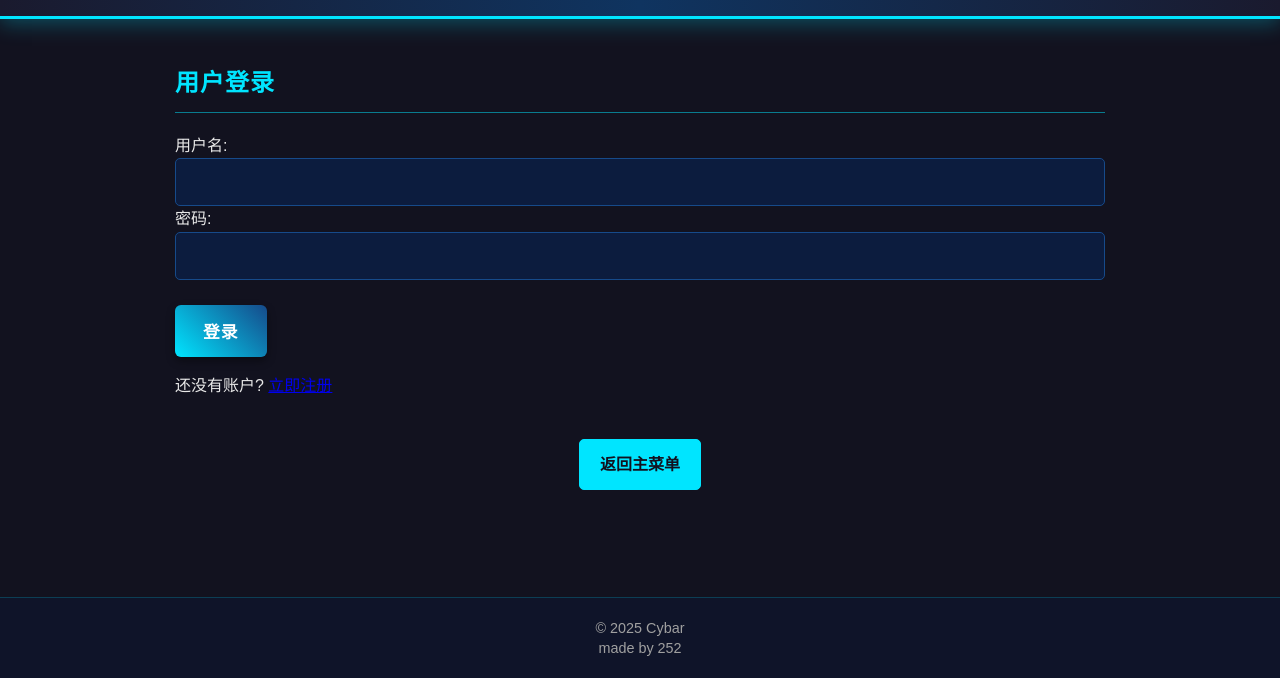
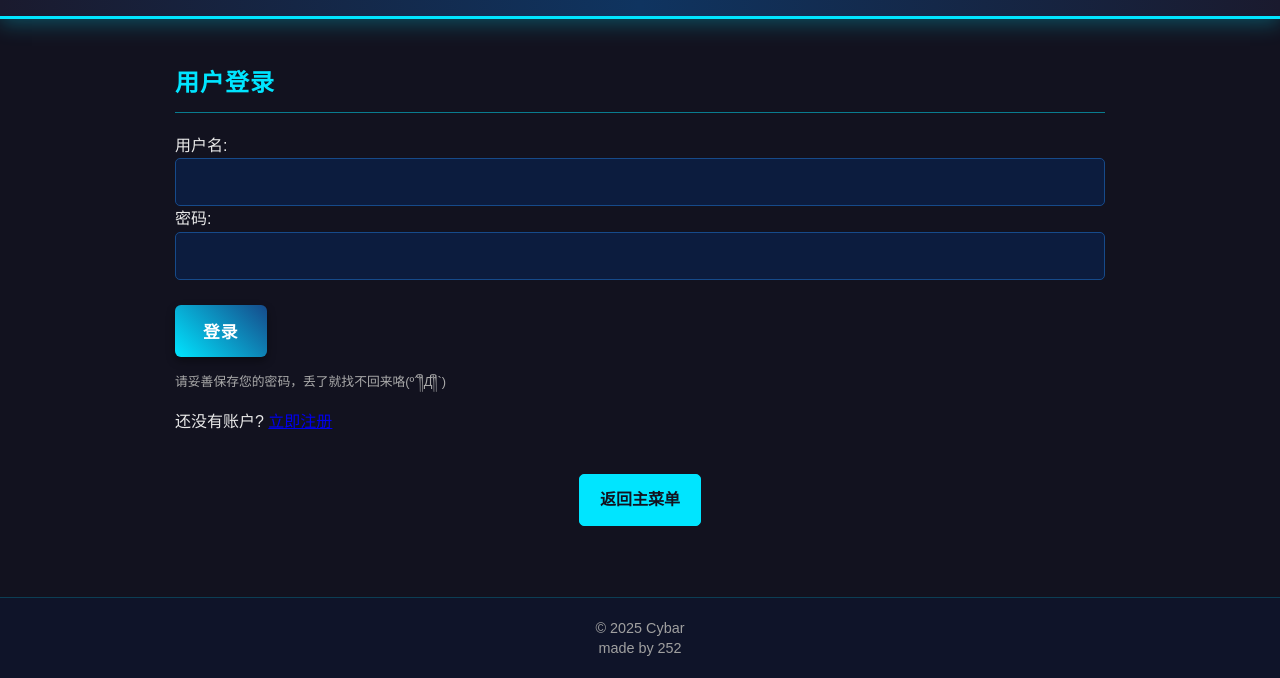
Before and after one commit to stzjz/Cybar-recommend_sys, a website: page auth/login.html in a window 1280 px wide. Shown: the part 122-800 px from the top of the page. Drawn offline with Linux system fonts and the light colour scheme.

Commit message:
feat: 更新登录和注册页面

```diff
--- a/auth/login.html
+++ b/auth/login.html
@@ -5,6 +5,16 @@
     <meta name="viewport" content="width=device-width, initial-scale=1.0">
     <title>登录 - Cybar</title>
     <link rel="stylesheet" href="/style.css">
+    <link rel="stylesheet" href="/auth/auth.css">
+    <style>
+        /* Add specific style for the hint */
+        .login-hint {
+            font-size: 0.8em;
+            color: #aaa;
+            margin-top: 15px; /* Add some space above */
+            margin-bottom: 5px; /* Reduce space below if needed */
+        }
+    </style>
 </head>
 <body>
     <header>
@@ -27,6 +37,7 @@
             <button type="submit">登录</button>
         </form>
         <p id="login-message" class="message" style="display: none;"></p>
+        <p class="login-hint">请妥善保存您的密码，丢了就找不回来咯(&#186;´༎ຶД༎ຶ`)</p>
         <p>还没有账户? <a href="/auth/register/">立即注册</a></p>
 
         <!-- Add Back Link -->
```
Also changed, not shown: auth/register.html (+3 -1 lines).
